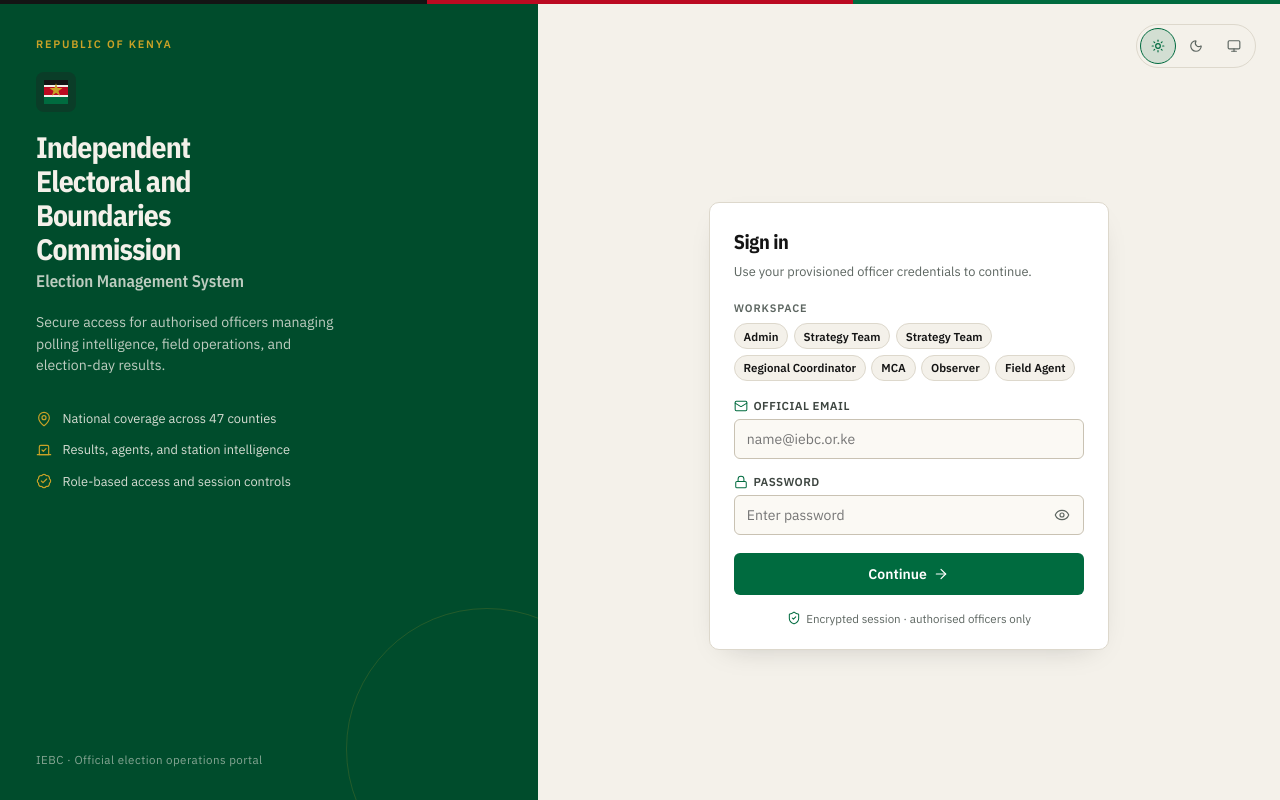
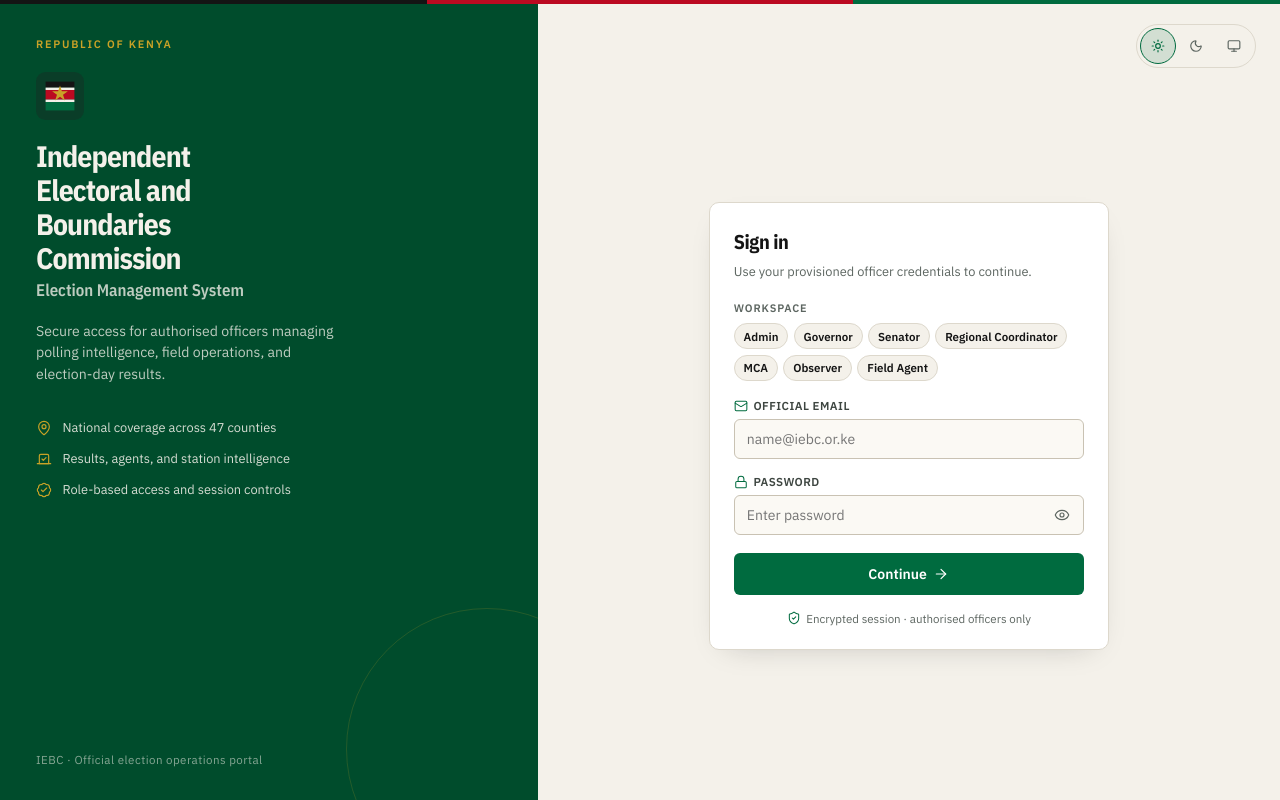
Before and after one commit to nigel2421/ems, a React (Vite) app: page / in a window 1280 px wide. Built offline with nearby package versions, Linux system fonts and the light colour scheme.

Commit message:
feat(auth): enhance workspace label display in login modal and update styles

```diff
--- a/src/components/auth/LoginModal.jsx
+++ b/src/components/auth/LoginModal.jsx
@@ -50,6 +50,12 @@ export const LoginModal = () => {
       }
       setIsSubmitting(false);
     }, 280);
+  };
+
+  const workspaceLabel = (user) => {
+    const duplicates = (users || []).filter((item) => item.role === user.role).length > 1;
+    if (!duplicates) return user.role;
+    return user.name.split(/[\s(/]/)[0];
   };
 
   const handleWorkspaceSelect = (user) => {
@@ -124,7 +130,7 @@ export const LoginModal = () => {
                       className={`auth-chip${email === user.email ? ' is-active' : ''}`}
                       onClick={() => handleWorkspaceSelect(user)}
                     >
-                      {user.role}
+                      {workspaceLabel(user)}
                     </button>
                   ))}
                 </div>
--- a/src/components/auth/LoginPage.css
+++ b/src/components/auth/LoginPage.css
@@ -57,10 +57,10 @@
 }
 
 .auth-mark {
-  width: 40px;
-  height: 40px;
+  width: 48px;
+  height: 48px;
   display: block;
-  margin-bottom: 1.1rem;
+  margin-bottom: 1.15rem;
 }
 
 .auth-brand h1 {
```
Also changed, not shown: 1 other file (tests, documents, lock files or other folders).
